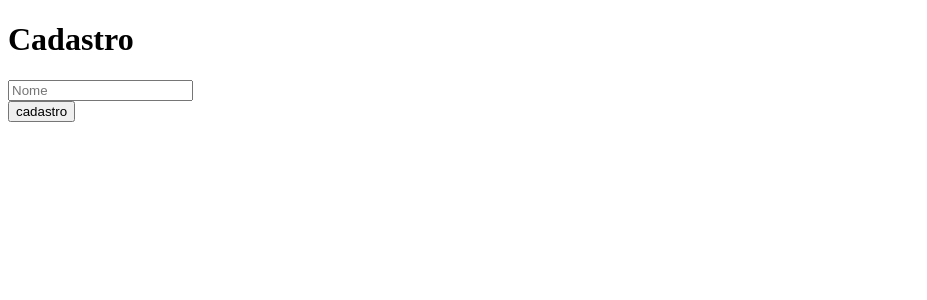
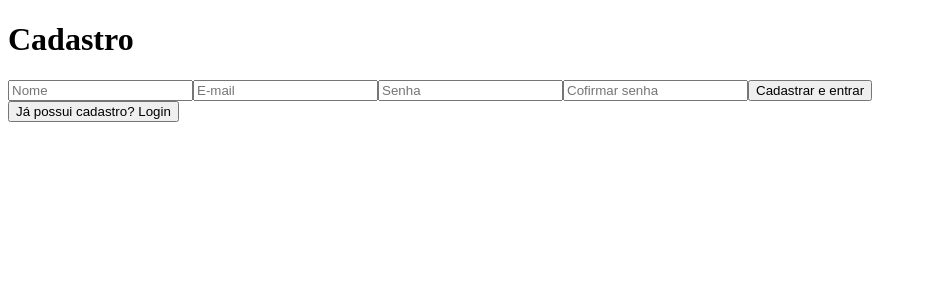
Before and after one commit to MarceloInacioJr/To-do-List, a React (Create React App) app: page / in a window 1280 px wide. Both pictures are taken after a click on the button "Não possui cadastro? Cadastrar". Shown: the top 300 px of the page, without its empty margins (0-927 px from the left). Built offline with nearby package versions, Linux system fonts and the light colour scheme; no server answers.

Commit message:
It was added functions of Editing and Deleting tasks

```diff
--- a/package.json
+++ b/package.json
@@ -11,6 +11,7 @@
     "react-dom": "^18.2.0",
     "react-router-dom": "^6.19.0",
     "react-scripts": "5.0.1",
+    "uid": "^2.0.2",
     "web-vitals": "^2.1.4"
   },
   "scripts": {
--- a/src/App.jsx
+++ b/src/App.jsx
@@ -1,9 +1,22 @@
 import Main from "./contents/Main";
+import Home from "./contents/Home"
+
+import {
+  BrowserRouter as Router,
+  Routes, Route
+} from 'react-router-dom'
 
 function App() {
   return (
     <div className="App">
-      <Main></Main>
+      <Router>
+        <Routes>
+          <Route path="/" element={<Main />}></Route>
+          <Route path="*" element={<Main></Main>}></Route>
+          <Route path="/home" element={<Home />}></Route>
+        </Routes>
+      </Router>
+
     </div>
   );
 }
--- a/src/contents/Main.jsx
+++ b/src/contents/Main.jsx
@@ -1,20 +1,57 @@
-import { useState } from "react"
+import { useEffect, useState } from "react"
+import {createUserWithEmailAndPassword,  signInWithEmailAndPassword} from 'firebase/auth'
+import {auth} from'../db/configFirebase'
+import { useNavigate } from "react-router-dom"
+
 
 
 const Main = () =>{
     const[formLogin, setFormLogin] = useState(true)
-    const[email, setEmail] = useState("")
-    const[password, setPassword] = useState("")
+    const[email, setEmail] = useState("jr@gmail.com")
+    const[password, setPassword] = useState("123456")
 
     // register
-    const[name, setName] = useState("")
+    const[registerName, setRegisterName] = useState("")
+    const[registerConfirmPassword, setRegisterConfirmPassword] = useState("")
+
+    const navigate = useNavigate()
 
 
+    useEffect(()=>{
+        // verification log
+        auth.onAuthStateChanged((user)=>{
+            if(user){
+                navigate("/home")
+            }else{
+                navigate("/")
+            }
+        })
+    },[])
 
 
     // login
     const handleLogin = ()=>{
+        signInWithEmailAndPassword(auth, email, password).then((credential)=>{
+            const user  = credential.user
 
+            if(user){
+                navigate("/home")
+            }else{
+                alert("Dados incorretos")
+            }
+
+        }).catch((error)=>{
+            console.log(error.message)
+        })
+
+    }
+
+    // register
+    const handleRegister = ()=>{
+            createUserWithEmailAndPassword(auth, email, password).then((credential)=>{
+
+                navigate('/home')
+            })
     }
 
     return(
@@ -31,7 +68,7 @@ const Main = () =>{
 
                                 <input type="text" placeholder="E-mail" onChange={e=>setEmail(e.target.value)} />
                                 <input type="password" placeholder="Senha" onChange={e=>setPassword(e.target.value)}/>
-                                <button onClick={handleLogin()}>Login</button>
+                                <button onClick={()=>{handleLogin()}}>Login</button>
                                 <button onClick={ _ => setFormLogin(false) }>Não possui cadastro? Cadastrar</button>
                              </div>
 
@@ -42,10 +79,14 @@ const Main = () =>{
 
                             <div className="form-register-content">
 
-                                <input type="text" placeholder="Nome" onChange={e=>setName(e.target.value)}/>
+                                <input type="text" placeholder="Nome" onChange={e=>setRegisterName(e.target.value)}/>
+                                <input type="email" placeholder="E-mail" onChange={e=>setEmail(e.target.value)} />
+                                <input type="password" placeholder="Senha" onChange={e=>setPassword(e.target.value)} />
+                                <input type="password" placeholder="Cofirmar senha" onChange={e=>setRegisterConfirmPassword(e.target.value)} />
+                                <button onClick={()=>{handleRegister()}}>Cadastrar e entrar</button>
                             </div>
 
-                        <button onClick={_=>setFormLogin(true)}>cadastro</button>
+                        <button onClick={_=>setFormLogin(true)}>Já possui cadastro? Login</button>
                     </div>
 
                  }
--- a/src/db/configFirebase.js
+++ b/src/db/configFirebase.js
@@ -3,6 +3,7 @@ import { initializeApp } from "firebase/app";
 
 // ! Biblioteca para autenticação
 import {getAuth} from "firebase/auth"
+import { getDatabase } from "firebase/database";
 
 
 
@@ -18,4 +19,5 @@ const firebaseConfig = {
 
 
 const app = initializeApp(firebaseConfig);
+export const db = getDatabase(app)
 export const auth = getAuth() // !importante
```
Also changed, not shown: src/contents/Form.jsx (+20 -3 lines), 1 other file (tests, documents, lock files or other folders).
